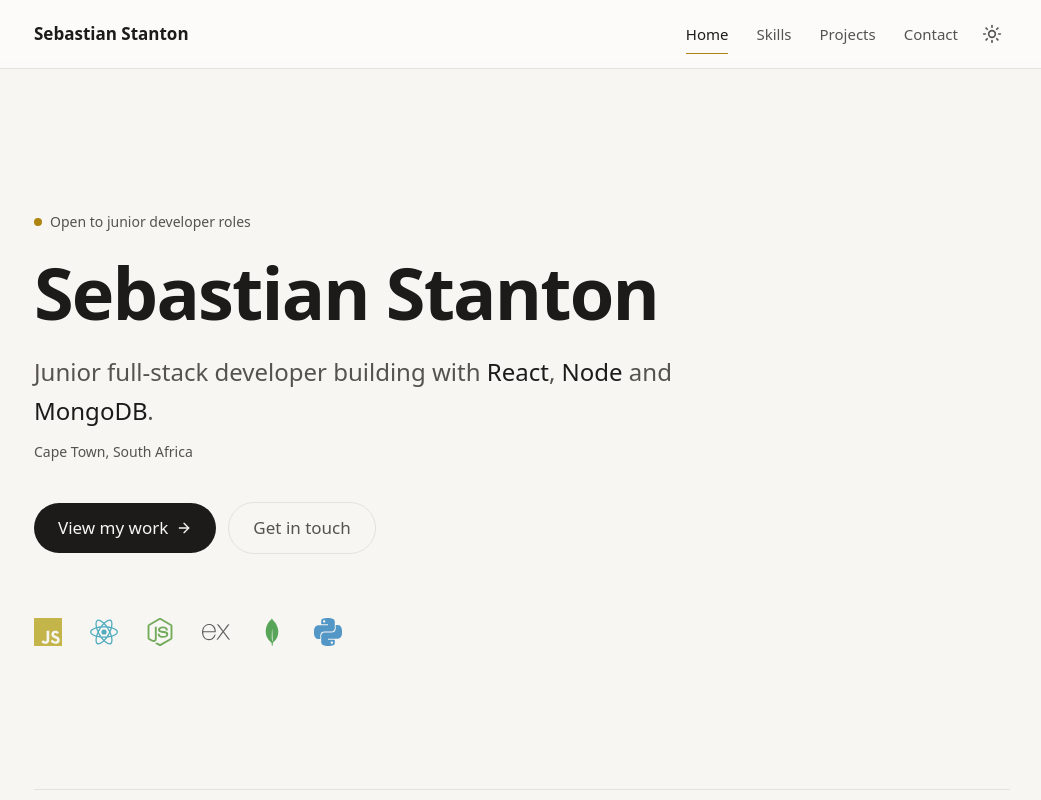
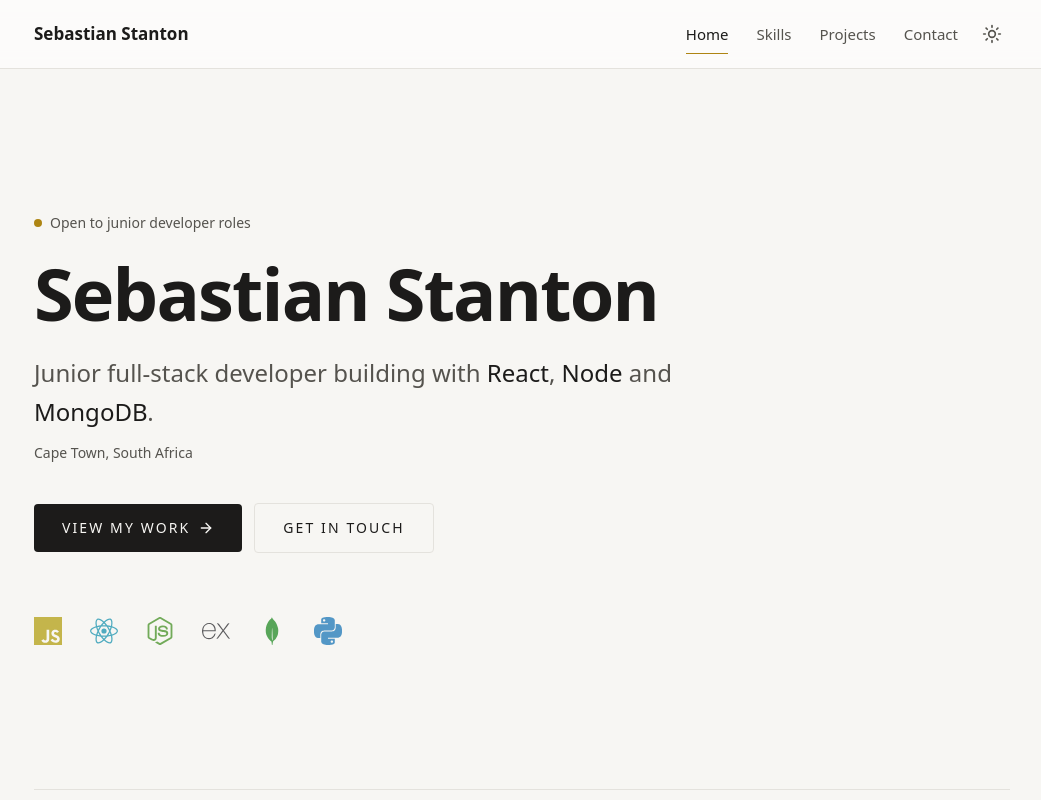
Before and after one commit to SZStanton/portfolio, a React (Vite) app: page / in a window 1280 px wide. Shown: the top 800 px of the page, without its empty margins (118-1159 px from the left). Built offline with nearby package versions, Linux system fonts and the light colour scheme.

Commit message:
improve the button component

```diff
--- a/src/components/sections/Hero.tsx
+++ b/src/components/sections/Hero.tsx
@@ -1,5 +1,5 @@
 import { LuArrowRight } from 'react-icons/lu'
-import { Link } from 'react-router'
+import { ButtonLink } from '../ui/Button'
 import { TechIcon } from '../ui/TechIcon'
 
 // Names key into data/tech.ts, where the logos and colours live.
@@ -38,20 +38,14 @@ export function Hero() {
       <p className="mt-3 text-sm">Cape Town, South Africa</p>
 
       <div className="mt-10 flex flex-wrap items-center gap-3">
-        {/* group lets the arrow react to the whole button being hovered. */}
-        <Link
-          to="/projects"
-          className="group inline-flex items-center gap-2 rounded-full bg-heading px-6 py-3 font-medium text-surface transition-opacity hover:opacity-85"
-        >
+        <ButtonLink to="/projects">
           View my work
+          {/* group is on the button, so the arrow moves on any hover of it. */}
           <LuArrowRight className="size-4 transition-transform group-hover:translate-x-1" />
-        </Link>
-        <Link
-          to="/contact"
-          className="inline-flex items-center rounded-full border border-line px-6 py-3 font-medium transition-colors hover:bg-hover hover:text-heading"
-        >
+        </ButtonLink>
+        <ButtonLink to="/contact" variant="secondary">
           Get in touch
-        </Link>
+        </ButtonLink>
       </div>
 
       {/* Muted until hovered, when the brand colour comes up. Keeps the
--- /dev/null
+++ b/src/components/ui/Button.tsx
@@ -0,0 +1,45 @@
+import type { ButtonHTMLAttributes, ReactNode } from 'react'
+import { Link } from 'react-router'
+
+type Variant = 'primary' | 'secondary'
+
+// Small caps and wide letter spacing, which suits the deco look better
+// than sentence case. The offset gold outline appears on hover.
+const base =
+  'group inline-flex items-center justify-center gap-2 rounded-sm px-7 py-3.5 text-sm font-medium uppercase tracking-[0.15em] outline-offset-[3px] transition-all duration-200 hover:-translate-y-0.5 hover:outline hover:outline-1 hover:outline-accent/60 active:translate-y-0 disabled:pointer-events-none disabled:opacity-50'
+
+const variants: Record<Variant, string> = {
+  primary: 'bg-heading text-surface',
+  secondary: 'border border-line text-heading hover:border-accent-soft',
+}
+
+function styles(variant: Variant, className?: string) {
+  return `${base} ${variants[variant]} ${className ?? ''}`
+}
+
+type LinkProps = {
+  to: string
+  variant?: Variant
+  className?: string
+  children: ReactNode
+}
+
+export function ButtonLink({ to, variant = 'primary', className, children }: LinkProps) {
+  return (
+    <Link to={to} className={styles(variant, className)}>
+      {children}
+    </Link>
+  )
+}
+
+type Props = ButtonHTMLAttributes<HTMLButtonElement> & {
+  variant?: Variant
+}
+
+export function Button({ variant = 'primary', className, children, ...rest }: Props) {
+  return (
+    <button className={styles(variant, className)} {...rest}>
+      {children}
+    </button>
+  )
+}
--- a/src/pages/Contact.tsx
+++ b/src/pages/Contact.tsx
@@ -9,6 +9,7 @@ import {
   LuMail,
   LuMapPin,
 } from 'react-icons/lu';
+import { Button } from '../components/ui/Button';
 import { contactSchema, type ContactFormValues } from '../lib/schemas';
 
 const EMAIL = 'ssebastianbusiness@gmail.com';
@@ -155,13 +156,9 @@ export function Contact() {
             className="absolute left-[-9999px] size-0"
           />
 
-          <button
-            type="submit"
-            disabled={status === 'sending'}
-            className="inline-flex items-center rounded-full bg-heading px-6 py-3 font-medium text-surface transition-opacity hover:opacity-85 active:opacity-85 disabled:opacity-50"
-          >
+          <Button type="submit" disabled={status === 'sending'}>
             {status === 'sending' ? 'Sending...' : 'Send message'}
-          </button>
+          </Button>
 
           {/* aria-live tells screen readers to announce these when they appear. */}
           <div aria-live="polite">
--- a/src/pages/NotFound.tsx
+++ b/src/pages/NotFound.tsx
@@ -1,20 +1,17 @@
-import { Link } from 'react-router'
+import { ButtonLink } from '../components/ui/Button'
 
 // Catches any URL that does not match a real page.
 export function NotFound() {
   return (
     <section className="flex min-h-[60svh] flex-col justify-center py-24">
       <p className="text-xs font-medium uppercase tracking-[0.2em] text-accent">404</p>
-      <h1 className="mt-4 text-3xl font-semibold tracking-tight text-heading sm:text-4xl">
+      <h1 className="mt-4 text-4xl font-semibold tracking-tight text-heading sm:text-5xl">
         That page does not exist
       </h1>
-      <p className="mt-6 text-lg">The link may be out of date, or the address mistyped.</p>
-      <Link
-        to="/"
-        className="mt-8 inline-flex w-fit items-center rounded-full bg-heading px-6 py-3 font-medium text-surface transition-opacity hover:opacity-85"
-      >
-        Back to home
-      </Link>
+      <p className="mt-6 text-xl">The link may be out of date, or the address mistyped.</p>
+      <div className="mt-8">
+        <ButtonLink to="/">Back to home</ButtonLink>
+      </div>
     </section>
   )
 }
```
